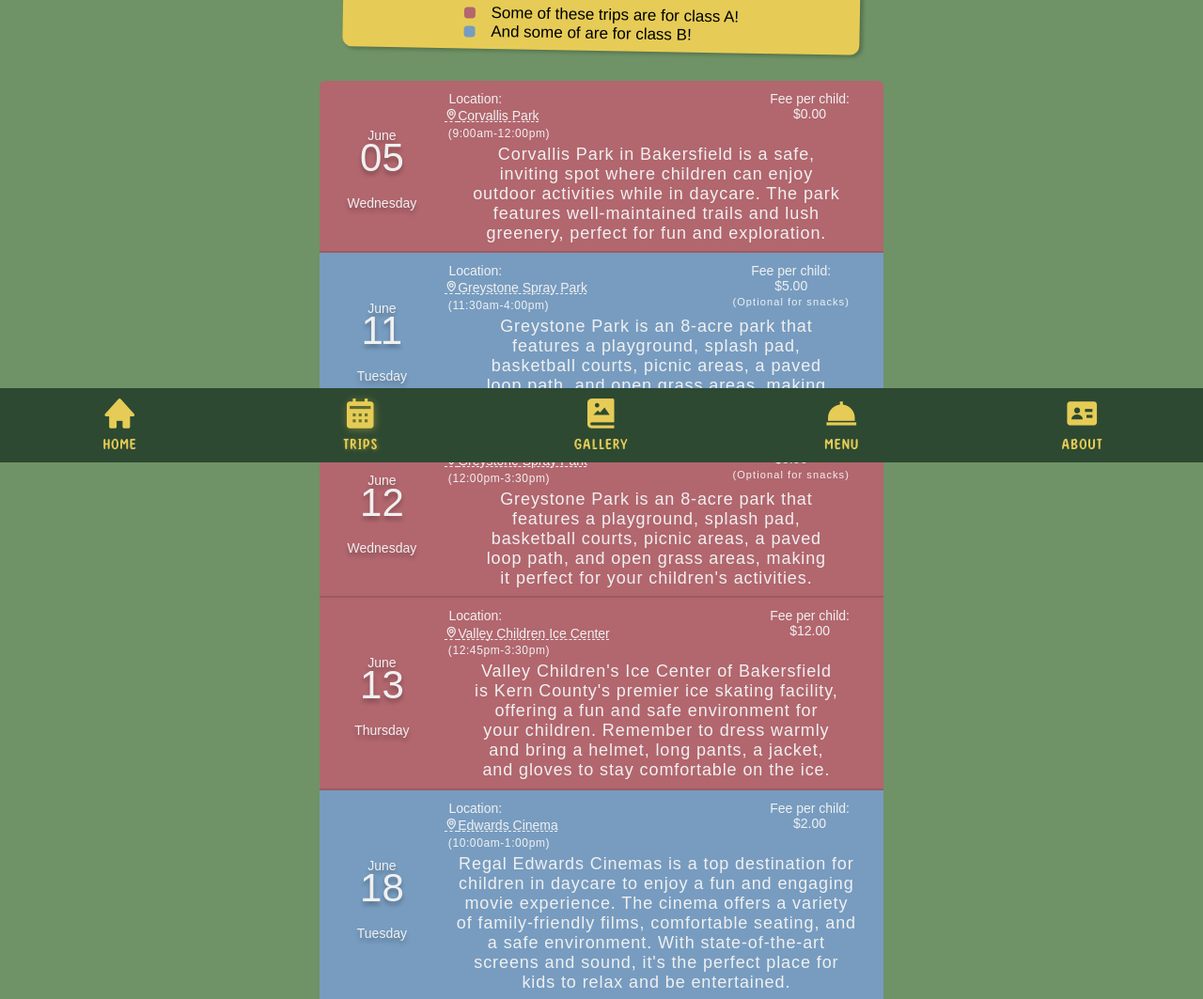
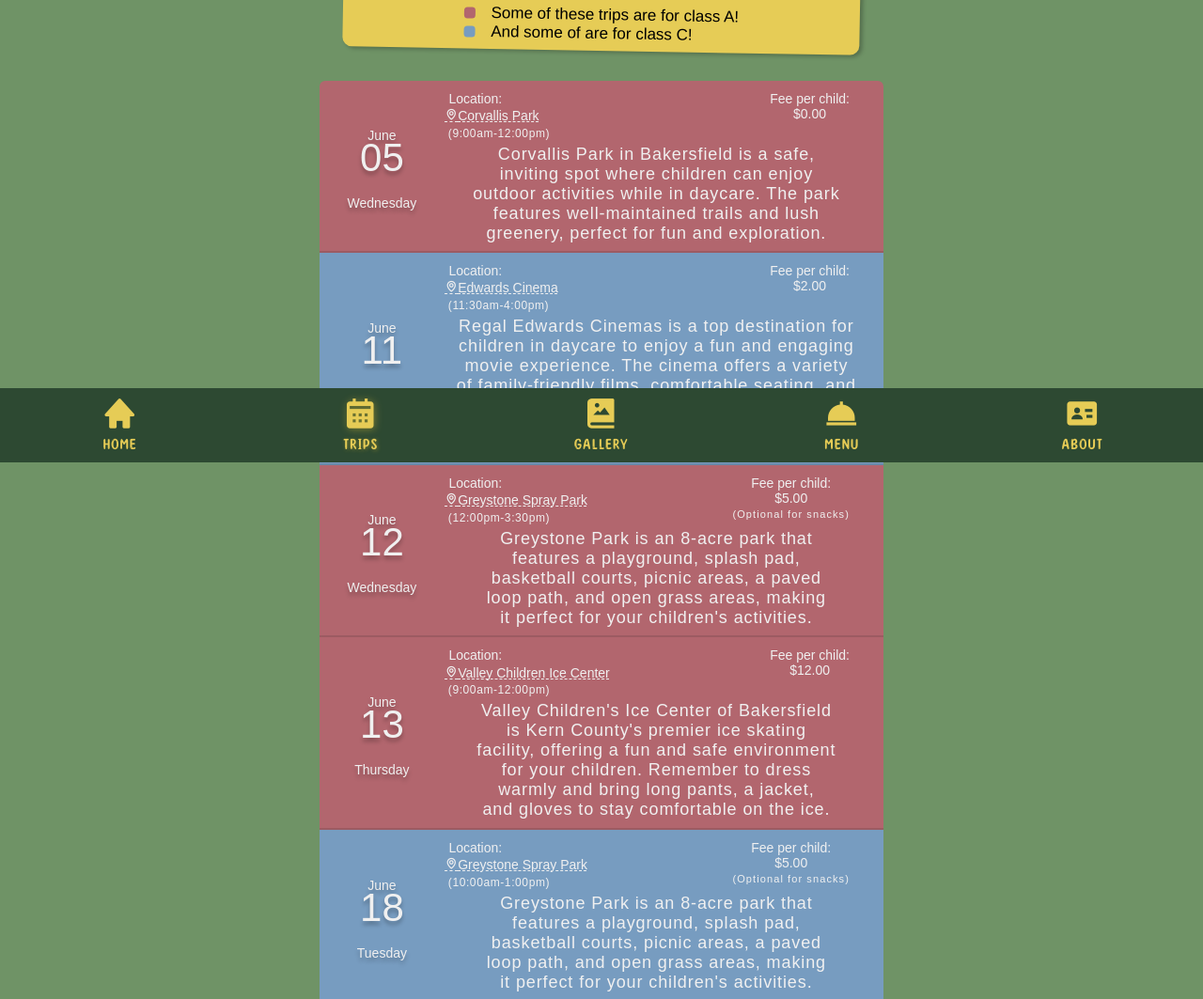
Before and after one commit to ExtendedDay/Website, a plain HTML site: page Events/Events.html in a window 1280 px wide. Shown: the part 308-1371 px from the top of the page at 94% size. Drawn offline with Linux system fonts and the light colour scheme; a web font is replaced by a local one.

Commit message:
event page updates

```diff
--- a/Events/Events.html
+++ b/Events/Events.html
@@ -26,7 +26,7 @@
                 </div>
                 <div class="classLine">
                     <div class="classColorBox Bbox"></div>
-                    <p>And some of are for class B!</p>
+                    <p>And some of are for class C!</p>
                 </div>
             </div>
         </div>
--- a/Events/Events.json
+++ b/Events/Events.json
@@ -13,11 +13,11 @@
         "date": "06/11/2024",
         "time": "11:30am-4:00pm",
         "class": "b",
-        "location": "Greystone Spray Park",
-        "link": "https://maps.app.goo.gl/N2YtoBpHuWmvejeN9",
-        "cost": "$5.00",
-        "optional": "true",
-        "description": "Greystone Park is an 8-acre park that features a playground, splash pad, basketball courts, picnic areas, a paved loop path, and open grass areas, making it perfect for your children's activities."
+        "location": "Edwards Cinema",
+        "link": "https://maps.app.goo.gl/FdWZG1pWSTSDwSzr6",
+        "cost": "$2.00",
+        "optional": "false",
+        "description": "Regal Edwards Cinemas is a top destination for children in daycare to enjoy a fun and engaging movie experience. The cinema offers a variety of family-friendly films, comfortable seating, and a safe environment. With state-of-the-art screens and sound, it's the perfect place for kids to relax and be entertained."
     },
     {
         "date": "06/12/2024",
@@ -31,23 +31,23 @@
     },
     {
         "date": "06/13/2024",
-        "time": "12:45pm-3:30pm",
+        "time": "9:00am-12:00pm",
         "class": "a",
         "location": "Valley Children Ice Center",
         "link": "https://maps.app.goo.gl/pZeZv8dTNKsBd39D6",
         "cost": "$12.00",
         "optional": "false",
-        "description": "Valley Children's Ice Center of Bakersfield is Kern County's premier ice skating facility, offering a fun and safe environment for your children. Remember to dress warmly and bring a helmet, long pants, a jacket, and gloves to stay comfortable on the ice."
+        "description": "Valley Children's Ice Center of Bakersfield is Kern County's premier ice skating facility, offering a fun and safe environment for your children. Remember to dress warmly and bring long pants, a jacket, and gloves to stay comfortable on the ice."
     },
     {
         "date": "06/18/2024",
         "time": "10:00am-1:00pm",
         "class": "b",
-        "location": "Edwards Cinema",
+        "location": "Greystone Spray Park",
         "link": "https://maps.app.goo.gl/FdWZG1pWSTSDwSzr6",
-        "cost": "$2.00",
-        "optional": "false",
-        "description": "Regal Edwards Cinemas is a top destination for children in daycare to enjoy a fun and engaging movie experience. The cinema offers a variety of family-friendly films, comfortable seating, and a safe environment. With state-of-the-art screens and sound, it's the perfect place for kids to relax and be entertained."
+        "cost": "$5.00",
+        "optional": "true",
+        "description": "Greystone Park is an 8-acre park that features a playground, splash pad, basketball courts, picnic areas, a paved loop path, and open grass areas, making it perfect for your children's activities."
     },
     {
         "date": "06/19/2024",
@@ -73,11 +73,11 @@
         "date": "06/25/2024",
         "time": "11:30am-4:00pm",
         "class": "b",
-        "location": "Greystone Spray Park",
-        "link": "https://maps.app.goo.gl/N2YtoBpHuWmvejeN9",
-        "cost": "$5.00",
-        "optional": "true",
-        "description": "Greystone Park is an 8-acre park that features a playground, splash pad, basketball courts, picnic areas, a paved loop path, and open grass areas, making it perfect for your children's activities."
+        "location": "Edwards Cinema",
+        "link": "https://maps.app.goo.gl/FdWZG1pWSTSDwSzr6",
+        "cost": "$2.00",
+        "optional": "false",
+        "description": "Regal Edwards Cinemas is a top destination for children in daycare to enjoy a fun and engaging movie experience. The cinema offers a variety of family-friendly films, comfortable seating, and a safe environment. With state-of-the-art screens and sound, it's the perfect place for kids to relax and be entertained."
     },
     {
         "date": "06/26/2024",
```
